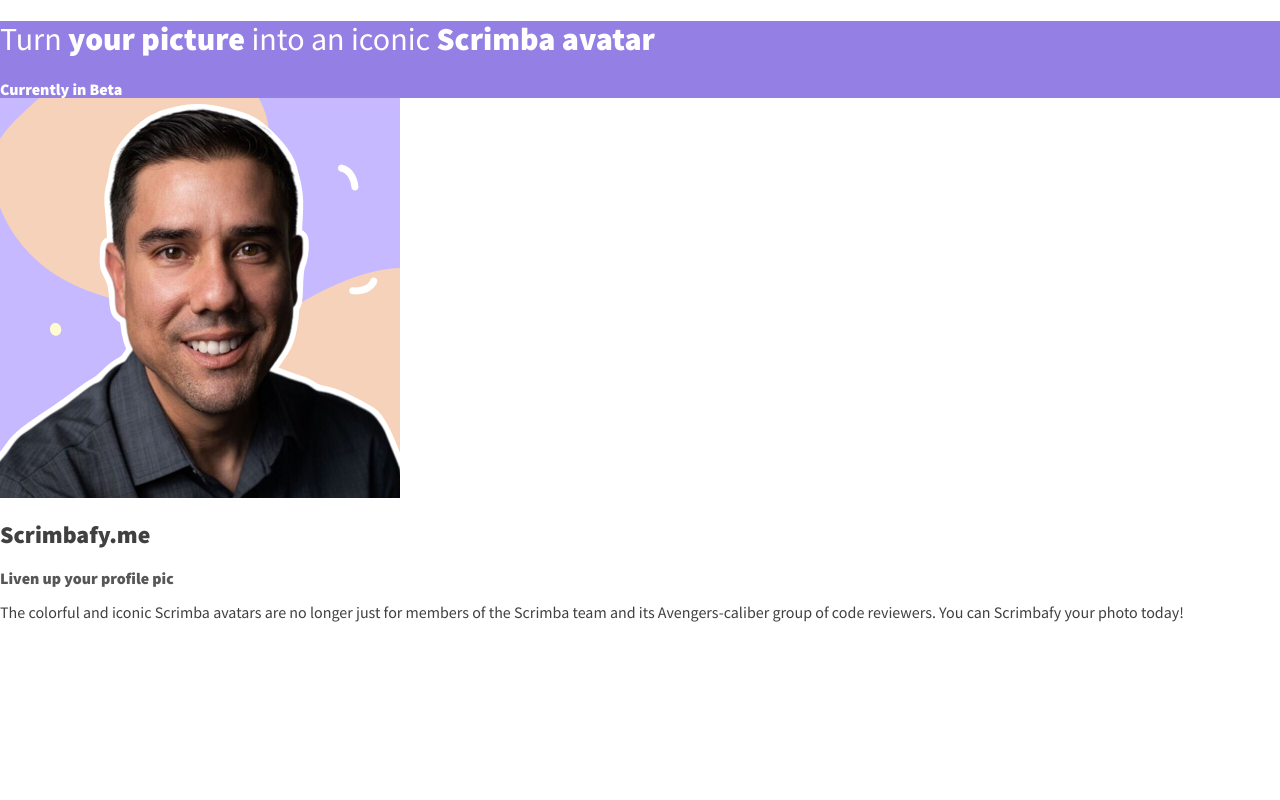
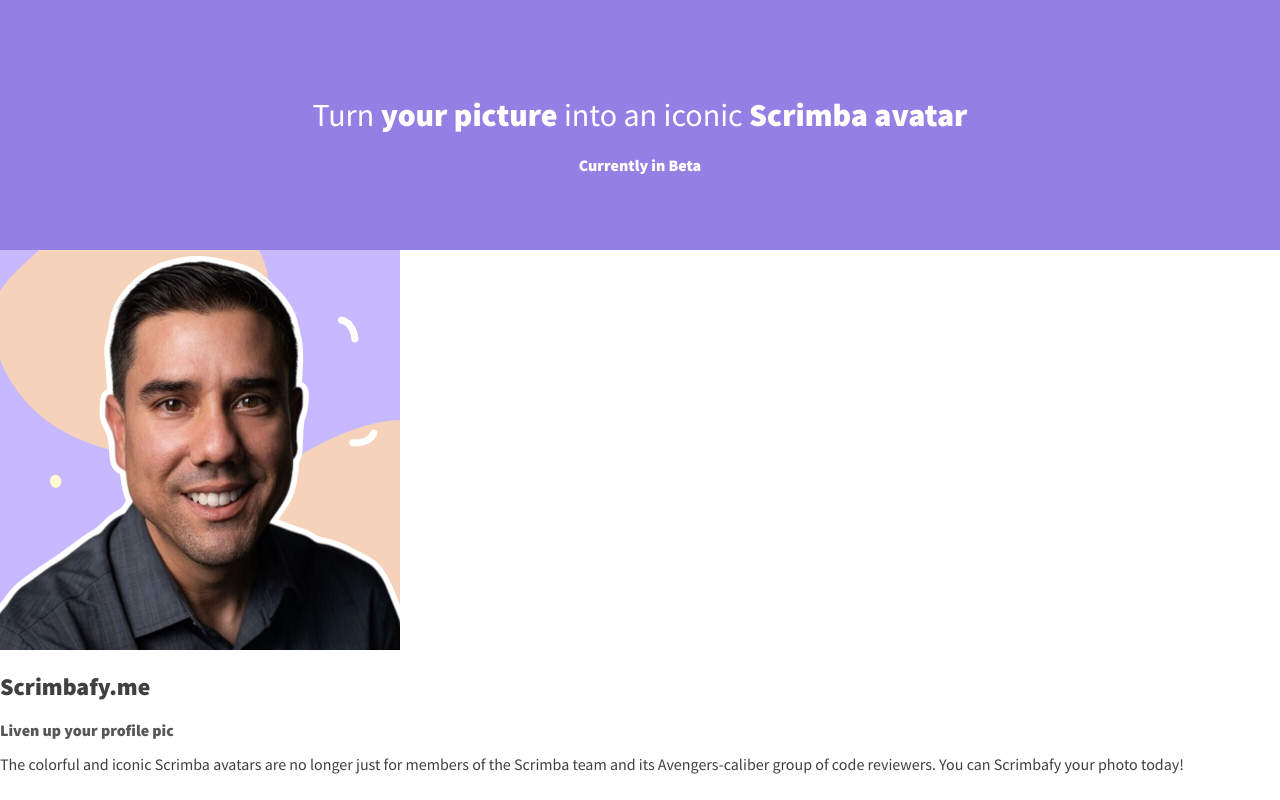
Before and after one commit to PetrValenta92/scrimbafy.me, a website built with Vite: page index.html in a window 1280 px wide. Built offline with nearby package versions, Linux system fonts and the light colour scheme.

Commit message:
Style .intro section

```diff
--- a/styles.css
+++ b/styles.css
@@ -1,6 +1,8 @@
+
 body {
     font-family: 'Source Sans Pro', sans-serif;
     color: #404040;
+    margin: 0;
 }
 
 /* =================
@@ -24,24 +26,30 @@
     Intro
    ================= */
 
-/*
-  Challenge: Style the .intro section
-    - Convert into a flex container;
-      display its content in a column
-    - Set a minimum height of 250px
-    - Center-align its content
-    - Vertically center the content
-    - Remove the space around the edges of the page
-*/
 
 .intro {
     color: #fff;
     background-color: #9480e4;
+    text-align: center;
+    min-height: 250px;
+    display: flex;
+    flex-direction: column;
+    justify-content: center;
+    align-items: center;
 }
 
 /* ====================
     Main content
    ==================== */
+
+/*
+  Challenge: Style the main content
+    - Use flexbox to horizontally center all items inside
+      .main-content. The <p> text should remain left-aligned.
+    - Use em to give .main-content a top padding equal to 40px
+      and a left and right padding equal to 32px.
+    - Set the width of .img-main to 120px and display it as a rounded image.
+*/
 
 
 /* =================
```
